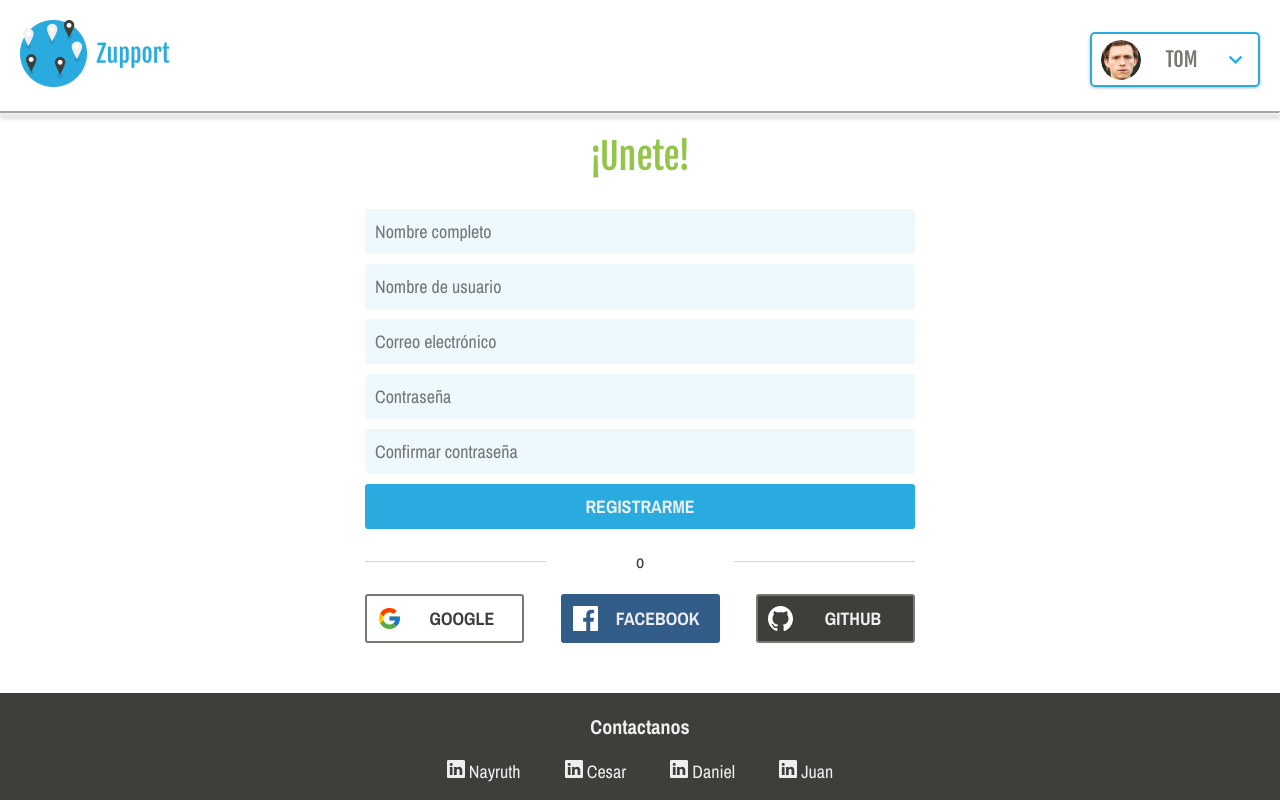
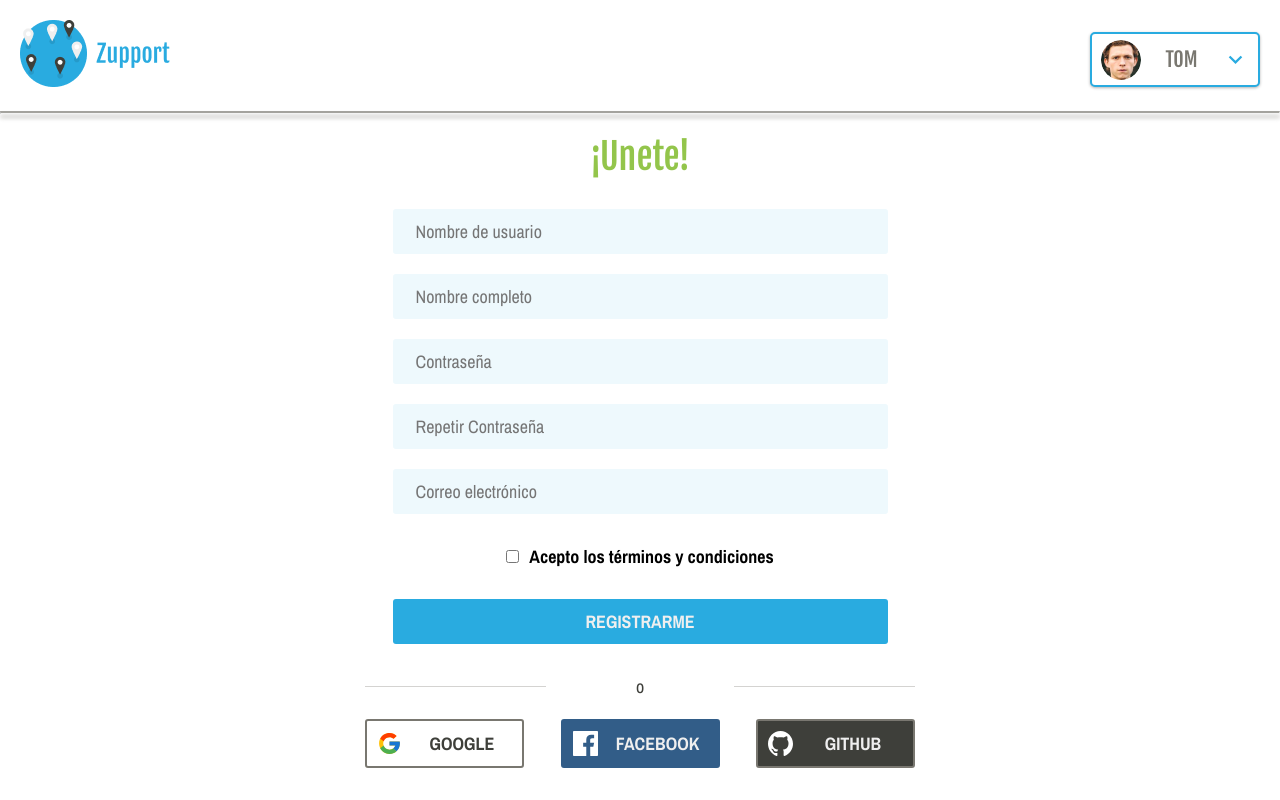
Before and after one commit to domakedev/zupport, a React (Create React App) app: page / in a window 1280 px wide. Shown: the top 800 px of the page. Built offline with nearby package versions, Linux system fonts and the light colour scheme.

Commit message:
Implementacion de validacion en formulario de registro

```diff
--- a/src/App.js
+++ b/src/App.js
@@ -1,10 +1,13 @@
 import React, { Fragment } from "react";
 
 import "./App.css";
+import "./index.css"
 
-import { Register } from "./components/Register/Register";
+import Register from "./components/Register/Register";
 
 function App() {
+
+
   return (
     <Fragment>
       <Register/>
--- a/src/components/Layout/ButtonProfile/ProfileButton.jsx
+++ b/src/components/Layout/ButtonProfile/ProfileButton.jsx
@@ -16,7 +16,7 @@ const MainContainer = styled.div `
     margin-left: auto;
 `
 const MainButton = styled.button `
-    background-color: transparent;
+    background-color: white;
     border-radius: 5px;
     cursor: pointer;
     display: flex;
@@ -48,7 +48,7 @@ const MainButton = styled.button `
         color: var(--boring-color);
     }
     @media screen and (min-width:768px) {
-    width: 170px;
+        width: 170px;
     }
 `
 
@@ -66,7 +66,7 @@ const Deploy = styled.nav `
     opacity: ${props => (props.isActive ? "1" : "0")};
     visibility: ${props => (props.isActive ? "visible" : "hidden")};
     transform: ${props => (props.isActive ? "translateY(40px)" : "translateY(-40)")};
-
+    z-index: 200;
     @media screen and (min-width:768px) {
     width: 300px;
     right: 20px;
--- a/src/components/Layout/Inputs/InputBtn.jsx
+++ b/src/components/Layout/Inputs/InputBtn.jsx
@@ -1,9 +1,10 @@
 import styled from "styled-components";
 
-const InputBtnStyle = styled.input`
+const InputBtnStyle = styled.button`
   padding: 1rem;
   border-radius: 3px;
   border: 0;
+  height: 45px;
   font-family: var(--secondary-font);
   font-size: var(--secondarey-font-size);
   background: var(--principal-color);
@@ -13,6 +14,9 @@ const InputBtnStyle = styled.input`
     background: var(--sucess-color);
   }
 `;
-export const InputBtn = ({valueBtn}) =>(
-  <InputBtnStyle type = "Button" value ={valueBtn} />
-);
+const InputBtn = ({valueBtn}) =>{
+  return(
+  <InputBtnStyle>{valueBtn}</InputBtnStyle>
+)};
+
+export default InputBtn
--- a/src/components/Layout/Inputs/InputText.jsx
+++ b/src/components/Layout/Inputs/InputText.jsx
@@ -1,14 +1,121 @@
-import styled from "styled-components";
+import React from 'react';
 
-const InputStyle = styled.input`
-  padding: 1rem;
-  border-radius: 3px;
-  border: 0;
-  font-family: var(--secondary-font);
-  font-size: var(--secondarey-font-size);
-  background: rgba(41, 171, 224, 0.08);
+import { BsCheckCircleFill, BsFillXCircleFill } from "react-icons/bs";
+
+import styled, {css} from "styled-components";
+import "../../../index.css"
+
+
+const Input = ({state, changeState, inputType, label, textPlaceholder, inputName, errorText, inputParameters, functionx}) =>{
+
+  const onChange = (e) => {
+    changeState({...state, field: e.target.value});
+  }
+
+  const checking = () => {
+      if(inputParameters){
+        if(inputParameters.test(state.field)){
+          changeState({...state, check: 'true'});
+        } else {
+          changeState({...state, check: 'false'});
+        }
+      }
+
+      if(functionx){
+        functionx();
+      }
+  }
+
+  return(
+    <InputContainer>
+      <Label htmlFor={inputName} check={state.check}>{label}</Label>
+      <InputGroup>
+        <InputBox
+          type = {inputType}
+          placeholder = {textPlaceholder}
+          id = {inputName}
+          value = {state.field}
+          onChange = {onChange}
+          onKeyUp = {checking}
+          onBlur = {checking}
+          check = {state.check}
+        />
+        <IconChecking check={state.check}>
+        {state.check === 'true' ? <BsCheckCircleFill/> : <BsFillXCircleFill/>}
+        </IconChecking>
+      </InputGroup>
+      <ErrorText check = {state.check}>{errorText}</ErrorText>
+    </InputContainer>
+  )
+};
+
+const InputContainer = styled.div `
+  display: block;
+`
+
+const Label = styled.label`
+	display: none;
+`;
+
+
+const InputGroup = styled.div`
+	position: relative;
+  z-index: 90;
+`;
+
+const InputBox = styled.input`
+	font-family: var(--secondary-font);
+  font-size: 1.8rem;
   width: 100%;
+	background: rgba(41, 171, 224, 0.08);
+	border-radius: 3px;
+	height: 45px;
+	line-height: 45px;
+	padding-left: 20px;
+	transition: .3s ease all;
+	border: 3px solid transparent;
+	&:focus {
+		border: 2px solid var(--secondary-color);
+		outline: none;
+		box-shadow: 3px 0px 30px rgba(163,163,163, 0.4);
+	}
+	${props => props.check === 'true' && css`
+		border: 2px solid transparent;
+	`}
+	${props => props.check === 'false' && css`
+		border: 2px solid var(--alert-color) !important;
+	`}
 `;
-export const Input = ({typeInput, textPlaceholder}) =>(
-  <InputStyle type = {typeInput} placeholder ={textPlaceholder}/>
-);
+
+const ErrorText = styled.p`
+	font-family: var(--secondary-font);
+  font-size: 1.4rem;
+	color: var(--alert-color);
+	display: none;
+  text-align: start;
+	${props => props.check === 'true' && css`
+		display: none;
+	`}
+	${props => props.check === 'false' && css`
+		display: block;
+	`}
+`;
+
+const IconChecking = styled.div`
+	position: absolute;
+	right: 10px;
+	bottom: 7.5px;
+	z-index: 100;
+	font-size: 20px;
+	opacity: 0;
+	${props => props.check === 'false' && css`
+		opacity: 1;
+		color: var(--alert-color);
+	`}
+	${props => props.check === 'true' && css`
+		opacity: 1;
+		color: var(--sucess-color);
+	`}
+`;
+
+export default Input;
--- a/src/components/Register/Register.jsx
+++ b/src/components/Register/Register.jsx
@@ -1,5 +1,5 @@
 import styled from "styled-components";
-import { InputsRegister } from "./RegisterSlice/InputsRegister";
+import InputsRegister from "./RegisterSlice/InputsRegister";
 import { WelcomeRegister } from "./RegisterSlice/WelcomeRegister";
 import { BtnRss } from "../Layout/Inputs/BtnRss";
 import { SeparatorLine } from "../Login/LoginSlice/SeparatorLine";
@@ -18,7 +18,7 @@ const ContainerRegister = styled.div`
   flex-grow: 1;
 
 `;
-const FormRegister = styled.form`
+const ContainerForm = styled.div`
   width: 100%;
   justify-self: center;
   @media (min-width: 768px) {
@@ -35,19 +35,21 @@ const SuperContainer  = styled.div`
   min-height: 100vh;
 `;
 
-export const Register = () => (
+const Register = () => (
   <SuperContainer>
     <Header></Header>
 
     <ContainerRegister>
-      <FormRegister action="">
+      <ContainerForm>
         <WelcomeRegister />
         <InputsRegister />
         <SeparatorLine />
         <BtnRss />
-      </FormRegister>
+      </ContainerForm>
     </ContainerRegister>
 
     <Footer></Footer>
   </SuperContainer>
 );
+
+export default Register
--- a/src/components/Register/RegisterSlice/InputsRegister.jsx
+++ b/src/components/Register/RegisterSlice/InputsRegister.jsx
@@ -1,22 +1,211 @@
-import styled from "styled-components";
-import { Input } from "../../Layout/Inputs/InputText";
-import { InputBtn } from "../../Layout/Inputs/InputBtn"
+import React, {useState} from 'react';
+import styled, {css} from "styled-components";
+import Input from "../../Layout/Inputs/InputText";
+import InputBtn from "../../Layout/Inputs/InputBtn"
+import { BsFillExclamationTriangleFill } from "react-icons/bs";
 
-const ContainerInputsRegister = styled.section`
-  display: flex;
-  flex-direction: column;
-  gap: 1rem;
-  margin: 3rem 0 2rem 0;
-  justify-content: center;
+
+import "../../../index.css"
+
+const ContainerInputsRegister = styled.form`
+	display: flex;
+	flex-direction: column;
+	gap: 20px;
+	width: 100%;
+	margin: auto;
+	padding: 30px 0px;
+
+	@media (min-width: 768px) {
+    width: 90%;
+    max-width: 550px;
+    justify-self: center;
+  }
 `;
 
-export const InputsRegister = () =>(
-  <ContainerInputsRegister>
-    <Input typeInput="text" textPlaceholder ="Nombre completo"/>
-    <Input typeInput="text" textPlaceholder ="Nombre de usuario" />
-    <Input typeInput="email" textPlaceholder ="Correo electrónico"/>
-    <Input typeInput="password" textPlaceholder ="Contraseña"/>
-    <Input typeInput="password" textPlaceholder ="Confirmar contraseña"/>
-    <InputBtn valueBtn = "REGISTRARME"/>
-  </ContainerInputsRegister>
-);
+const Label = styled.label`
+	font-family: var(--secondary-font);
+  font-size: 1.8rem;
+  font-weight: 700;
+  display: block;
+  text-align: center;
+	padding: 10px;
+	cursor: pointer;
+	${props => props.check === 'false' && css`
+		color: var(--alert-color);
+	`}
+`;
+
+const TermsContainer = styled.div`
+	input {
+		margin-right: 10px;
+	}
+`;
+
+const BtnContainer = styled.div`
+	display: flex;
+	flex-direction: column;
+`;
+
+const SuccessMsg = styled.p`
+	font-family: var(--secondary-font);
+  font-size: 14px;
+	color: var(--sucess-color);
+  padding-top: 30px;
+`;
+
+const ErrorMsg = styled.div`
+	font-family: var(--secondary-font);
+  font-size: 14px;
+  height: 45px;
+	line-height: 45px;
+	background: #F66060;
+	padding: 0px 1px;
+	border-radius: 3px;
+	p {
+		margin: 0;
+	}
+	b {
+		margin-left: 10px;
+	}
+`
+
+const InputsRegister = () =>{
+
+  const [user, changeUser] = useState({field : '',check : null});
+  const [name, changeName] = useState({field : '',check : null});
+  const [password, changePassword] = useState({field : '',check : null});
+  const [password2, changePassword2] = useState({field : '',check : null});
+  const [email, changeEmail] = useState({field : '',check : null});
+  const [terms, changeTerms] = useState(false);
+  const [formOk, changeFormOk] = useState(null);
+
+  const parameters = {
+    user: /^[a-zA-Z0-9_-]{4,16}$/, // Letras, numeros, guion y guion_bajo
+		name: /^[a-zA-ZÀ-ÿ\s]{1,40}$/, // Letras y espacios, pueden llevar acentos.
+		password: /^.{4,12}$/, // 4 a 12 digitos.
+		email: /^[a-zA-Z0-9_.+-]+@[a-zA-Z0-9-]+\.[a-zA-Z0-9-.]+$/
+  }
+
+  const checkPassword2 = () => {
+    if(password.field.length > 0){
+			if(password.field !== password2.field){
+				changePassword2((prevState) => {
+					return {...prevState, check: 'false'}
+				});
+			} else {
+				changePassword2((prevState) => {
+					return {...prevState, check: 'true'}
+				});
+			}
+		}
+  }
+
+  const onChangeTerms = (e) => {
+    changeTerms(e.target.checked);
+  }
+
+  const onSubmit = (e) => {
+		e.preventDefault();
+
+		if(
+			user.check === 'true' &&
+			name.check === 'true' &&
+			password.check === 'true' &&
+			password2.check === 'true' &&
+			email.check === 'true' &&
+			terms
+		){
+			changeFormOk(true);
+			changeUser({field: '', check: ''});
+			changeName({field: '', check: null});
+			changePassword({field: '', check: null});
+			changePassword2({field: '', check: 'null'});
+			changeEmail({field: '', check: null});
+		} else {
+			changeFormOk(false);
+		}
+	}
+
+  return(
+    <ContainerInputsRegister action="" onSubmit={onSubmit}>
+      <Input
+        state = {user}
+        changeState = {changeUser}
+        inputType = "text"
+        label = "Usuario"
+        textPlaceholder = "Nombre de usuario"
+        inputName = "usuario"
+        errorText = "El usuario debe poseer de 4 a 16 digitos y solo puede contener numeros, letras y guión bajo."
+        inputParameters = {parameters.user}
+      />
+      <Input
+        state = {name}
+        changeState = {changeName}
+        inputType = "text"
+        label = "Nombre"
+        textPlaceholder = "Nombre completo"
+        inputName = "nombre"
+        errorText = "El nombre solo debe contener letras y espacios."
+        inputParameters = {parameters.name}
+      />
+      <Input
+        state = {password}
+        changeState = {changePassword}
+        inputType = "password"
+        label = "Contraseña"
+        textPlaceholder = "Contraseña"
+        inputName = "password"
+        errorText = "La contraseña debe poseer de 4 a 12 digitos."
+        inputParameters = {parameters.password}
+      />
+      <Input
+        state = {password2}
+        changeState = {changePassword2}
+        inputType = "password"
+        label = "Repetir Contraseña"
+        textPlaceholder = "Repetir Contraseña"
+        inputName = "password2"
+        errorText = "Ambas contraseñas deben ser iguales."
+        functionx = {checkPassword2}
+      />
+      <Input
+        state = {email}
+        changeState = {changeEmail}
+        inputType = "email"
+        label = "Correo electronico"
+        textPlaceholder = "Correo electrónico"
+        inputName = "correo"
+        errorText = "Ingrese un correo electronico válido."
+        inputParameters = {parameters.email}
+      />
+
+      <TermsContainer>
+        <Label>
+          <input
+            type = "checkbox"
+            inputName = "terminos"
+            id = "terminos"
+            checked = {terms}
+            onChange = {onChangeTerms}
+          />
+          Acepto los términos y condiciones
+        </Label>
+      </TermsContainer>
+
+      {formOk === false && <ErrorMsg>
+					<p>
+						<BsFillExclamationTriangleFill/>
+						<b>Error:</b> Revisa los campos señalados.
+					</p>
+				</ErrorMsg>}
+				<BtnContainer>
+          <InputBtn valueBtn = "REGISTRARME"/>
+					{formOk === true && <SuccessMsg>Formulario enviado con éxito!</SuccessMsg>}
+				</BtnContainer>
+
+    </ContainerInputsRegister>
+  )
+};
+
+
+export default InputsRegister;
```
Also changed, not shown: src/components/Layout/Header.jsx (line endings or trailing spaces).
